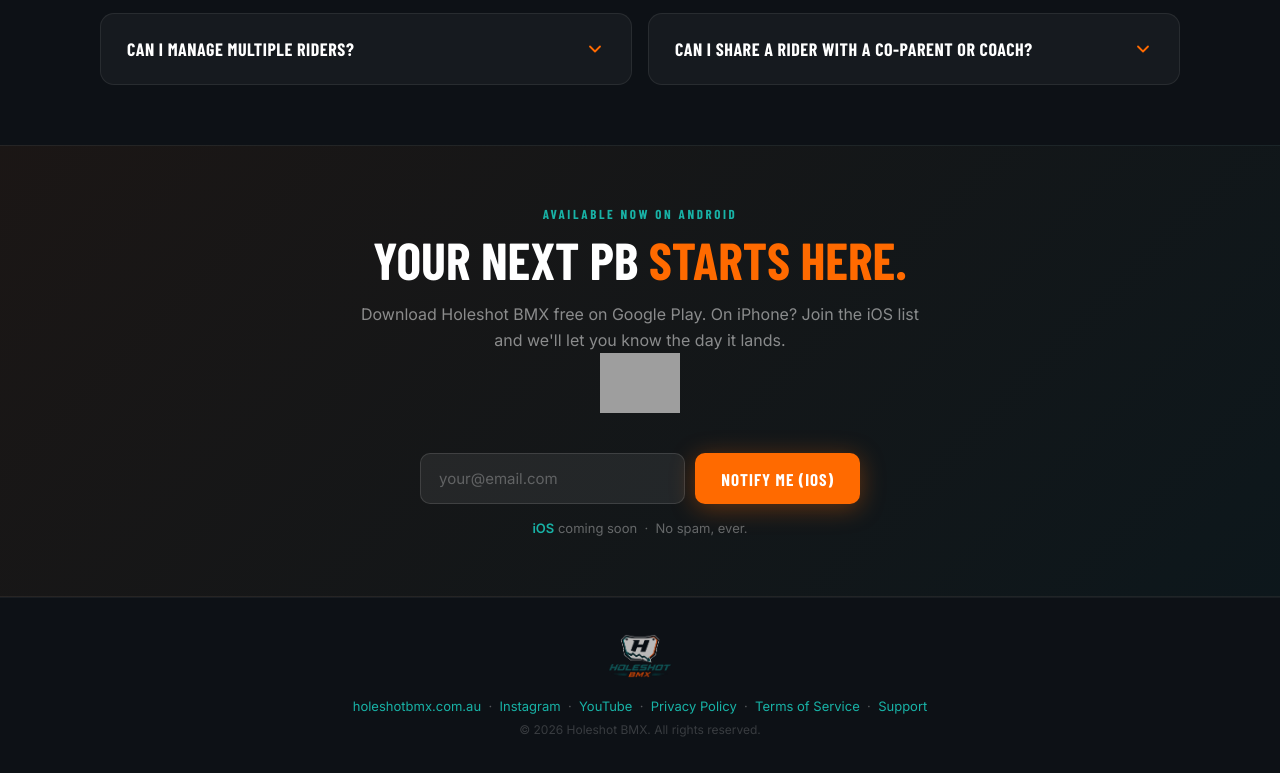
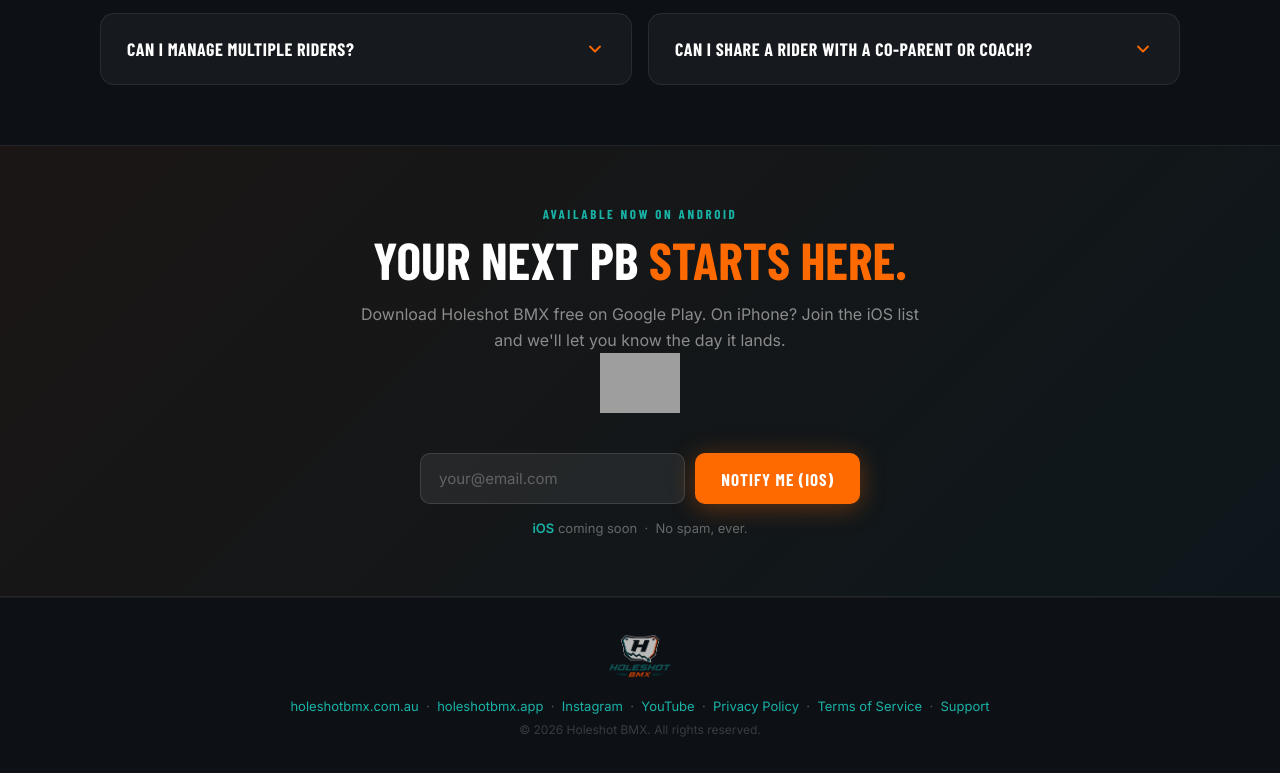
Before and after one commit to rjh-droid/holeshotbmx-landing, a plain HTML site: page index.html in a window 1280 px wide. Shown: the part 4023-4796 px from the top of the page. Drawn offline with nearby package versions, Linux system fonts and the light colour scheme; grey boxes are pictures that could not be loaded; a web font is replaced by a local one.

Commit message:
Re-add footer link to holeshotbmx.app (#4)
holeshotbmx.app now forwards to holeshotbmx.com.au over HTTPS via the registrar.


Claude-Session: https://claude.ai/code/session_01PQfWQPGnC6CvbTXvowTJCw

Co-authored-by: Claude <noreply@anthropic.com>

```diff
--- a/index.html
+++ b/index.html
@@ -1031,6 +1031,8 @@
   <p class="footer-links">
     <a href="https://holeshotbmx.com.au">holeshotbmx.com.au</a>
     &nbsp;·&nbsp;
+    <a href="https://holeshotbmx.app">holeshotbmx.app</a>
+    &nbsp;·&nbsp;
     <a href="https://www.instagram.com/holeshotbmxapp/" target="_blank" rel="noopener">Instagram</a>
     &nbsp;·&nbsp;
     <a href="https://www.youtube.com/@HoleshotBMX" target="_blank" rel="noopener">YouTube</a>
```
